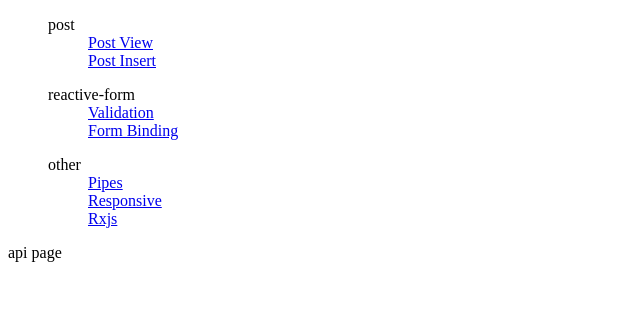
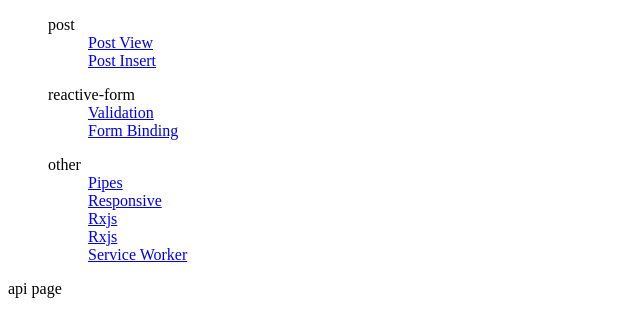
Before and after one commit to SaiWannaAung1/angular-lab, an Angular app: page / in a window 1280 px wide. Shown: the top 336 px of the page, without its empty margins (0-640 px from the left). Built offline with nearby package versions, Linux system fonts and the light colour scheme.

Commit message:
Update menu.component.html

```diff
--- a/src/app/components/menu/menu.component.html
+++ b/src/app/components/menu/menu.component.html
@@ -14,4 +14,6 @@
   <ol><a routerLink ="/pipes">Pipes</a></ol>
   <ol><a routerLink ="/responsive">Responsive</a></ol>
   <ol><a routerLink ="/responsive">Rxjs</a></ol>
+  <ol><a routerLink ="/responsive">Rxjs</a></ol>
+  <ol><a routerLink ="/responsive">Service Worker</a></ol>
 </ul>
```
